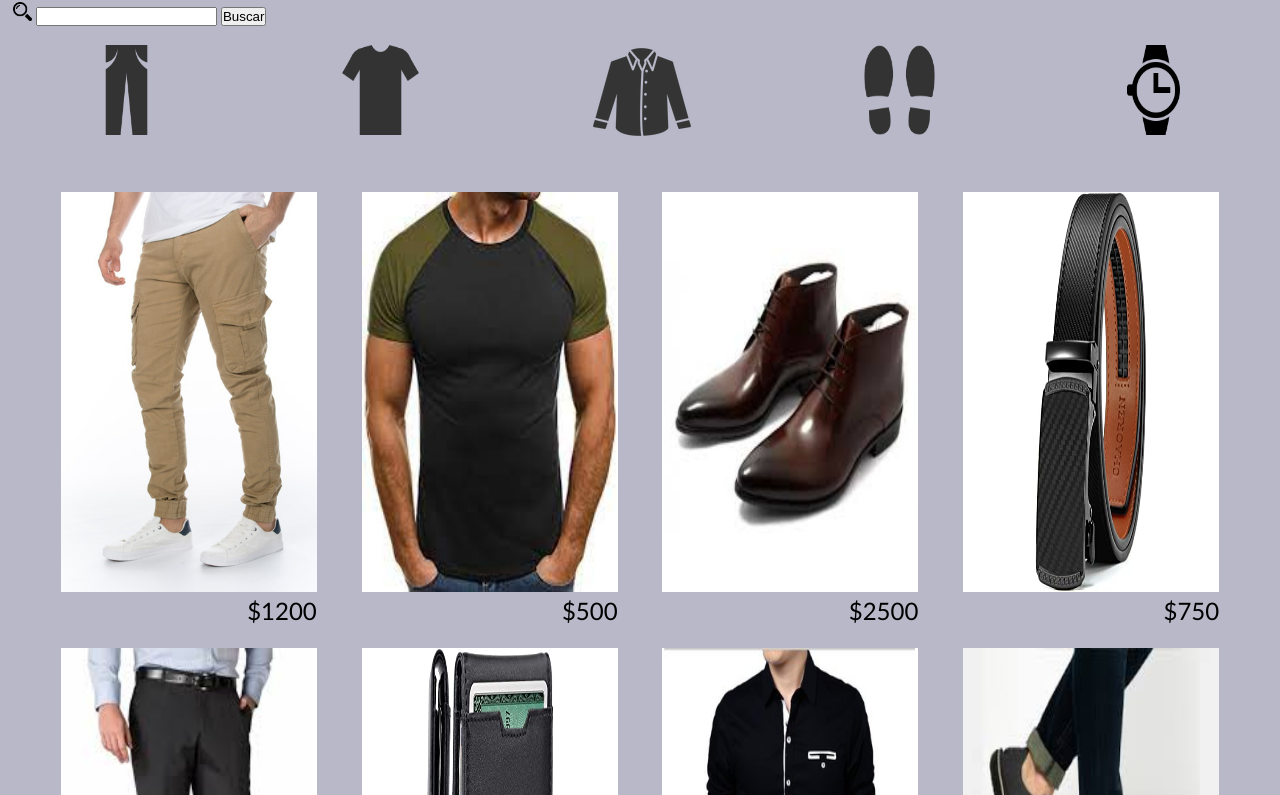
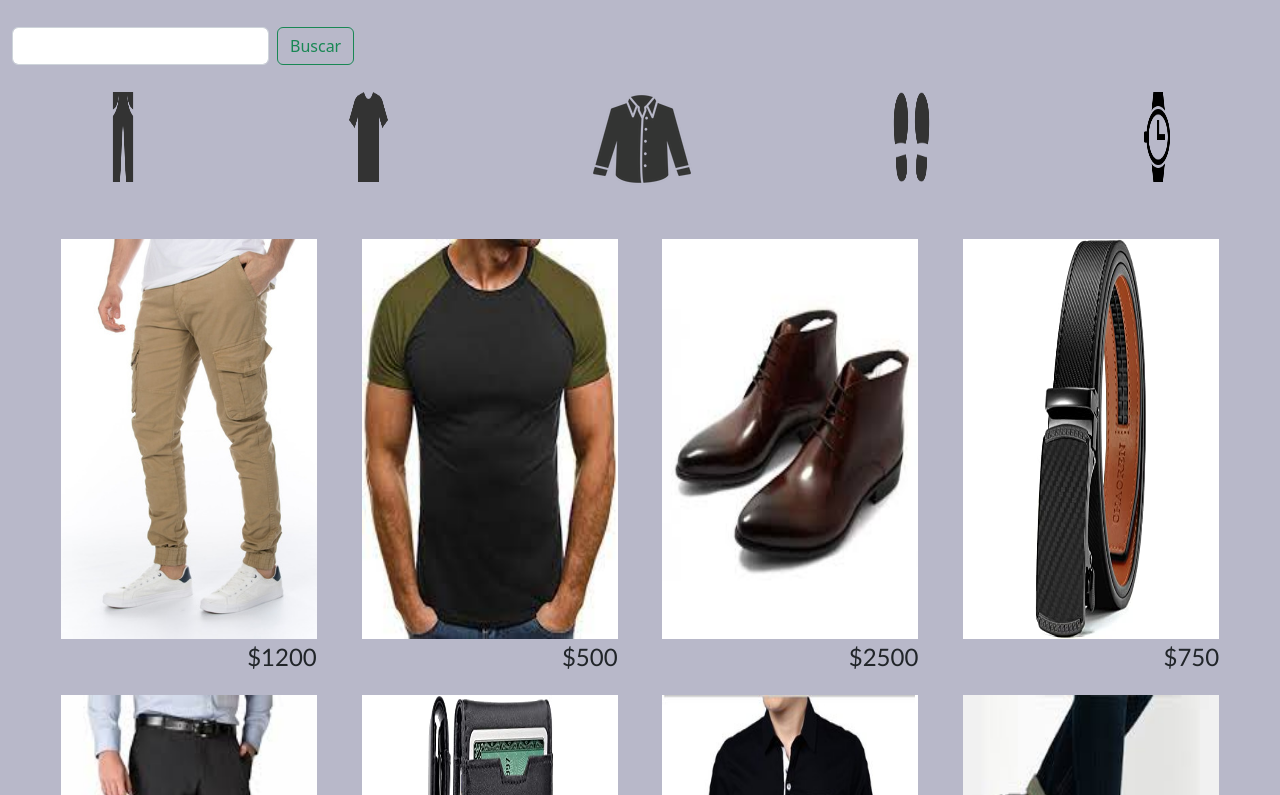
Before and after one commit to MicaelaConde/ProyectoCoder, a plain HTML site: page hombre.html in a window 1280 px wide. Shown: the part 391-1186 px from the top of the page. Drawn offline with nearby package versions, Linux system fonts and the light colour scheme; a web font is replaced by a local one.

Commit message:
Se agrega Bootstrap a hombre.html

```diff
--- a/hombre.html
+++ b/hombre.html
@@ -9,6 +9,7 @@
 <link rel="preconnect" href="https://fonts.gstatic.com" crossorigin>
 <link href="https://fonts.googleapis.com/css2?family=Blaka+Hollow&family=Outfit:wght@700&display=swap" rel="stylesheet">
     <title>Storm- Hombre</title>
+    <link href="https://cdn.jsdelivr.net/npm/bootstrap@5.2.0-beta1/dist/css/bootstrap.min.css" rel="stylesheet" integrity="sha384-0evHe/X+R7YkIZDRvuzKMRqM+OrBnVFBL6DOitfPri4tjfHxaWutUpFmBp4vmVor" crossorigin="anonymous">
 </head>
 <body id="cuerpo">
 
@@ -31,10 +32,9 @@
     <section>
 
  <!-- Se agrega  Bootstrap al buscador -->
-        <nav class="navbar bg-light">
+        <nav class="navbar">
             <div class="container-fluid">
               <form class="d-flex" role="search">
-                <img src="multimedia/Imagenes/Iconos/lupa.ico" alt="icono lupa" class="lupa">
                 <input class="form-control me-2" type="search">
                 <button class="btn btn-outline-success" type="submit">Buscar</button>
               </form>
@@ -160,5 +160,6 @@
 
     </footer>
     <!-- Fin Footer -->
+    <script src="https://cdn.jsdelivr.net/npm/bootstrap@5.2.0-beta1/dist/js/bootstrap.bundle.min.js" integrity="sha384-pprn3073KE6tl6bjs2QrFaJGz5/SUsLqktiwsUTF55Jfv3qYSDhgCecCxMW52nD2" crossorigin="anonymous"></script>
 </body>
 </html>
--- a/style.css
+++ b/style.css
@@ -196,7 +196,11 @@
 }
 
 .pagination{
-    list-style-type: none;
+
     display: flex;
-    justify-content: space-evenly;
+    justify-content: center;
 }
+.navbar{
+
+  background-color: rgb(184, 184, 201);
+}
```
